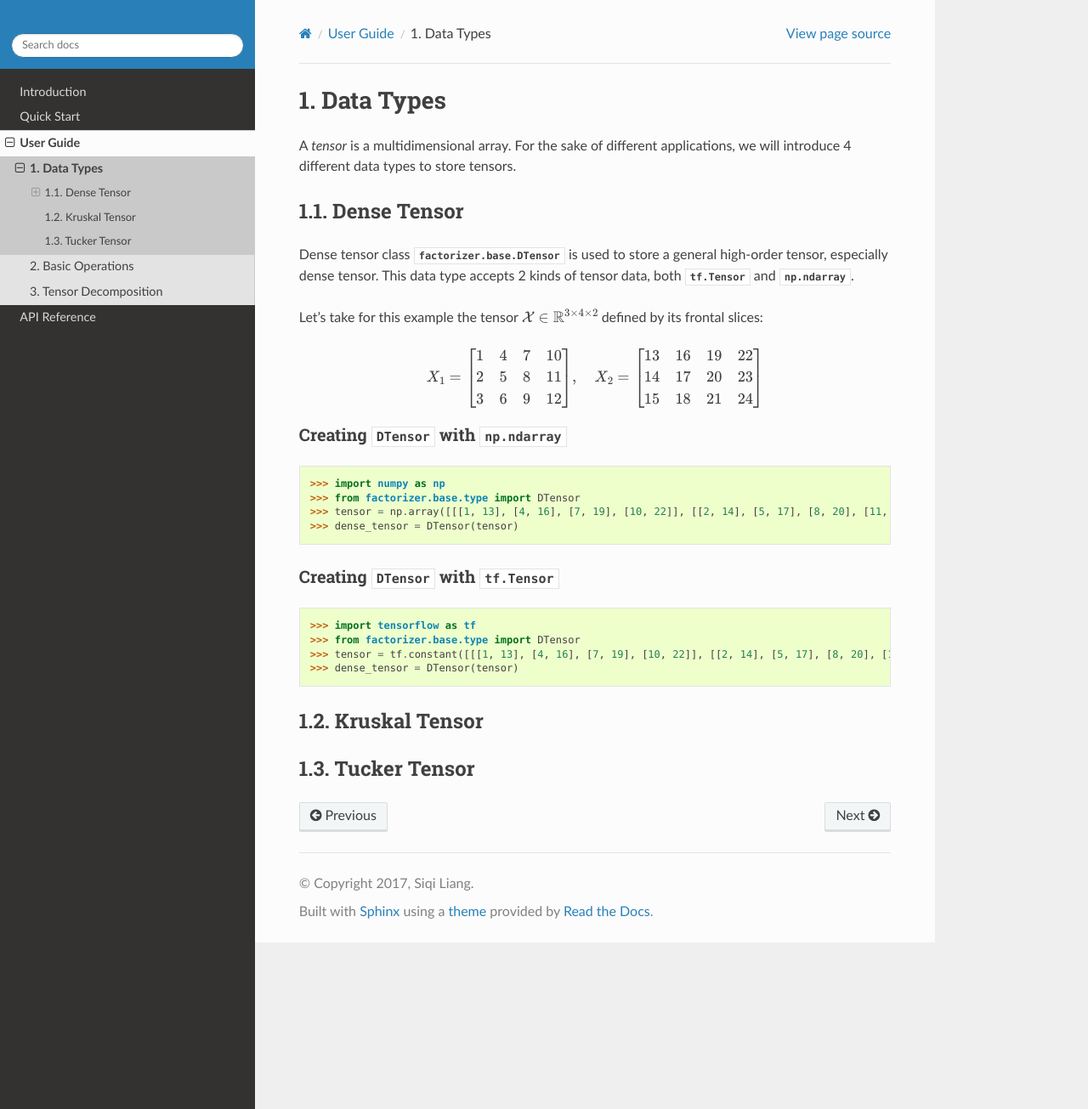
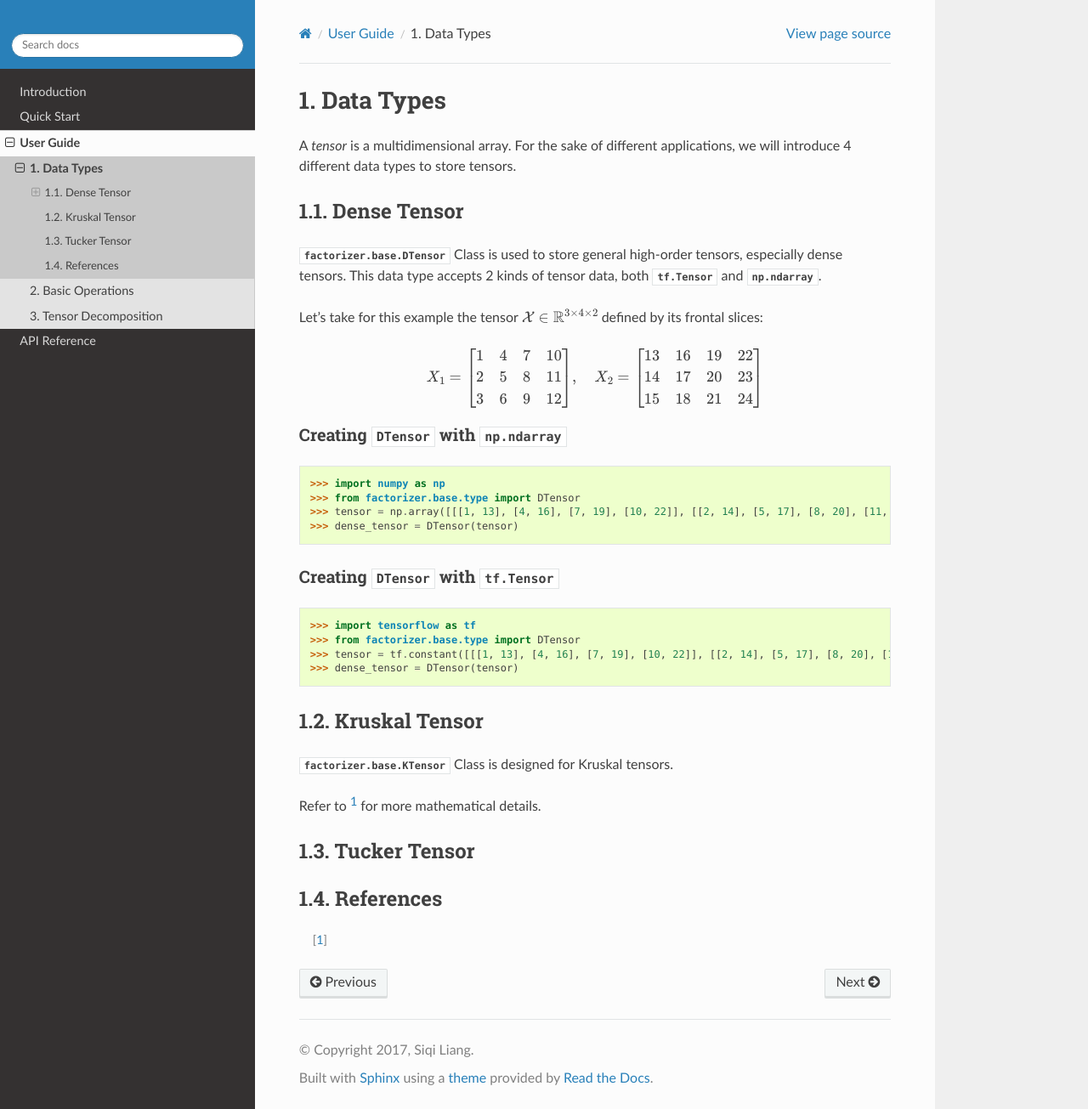
Before and after one commit to Large-Scale-Tensor-Decomposition/TensorD, a Sphinx documentation site: the page built from docs/source/guide_data.rst, in a window 1280 px wide and 1305 px high. Shown: the whole window at 85% size. Built offline with Sphinx 7.4.7 and the Read the Docs theme 2.0.0, drawn with Linux system fonts in a browser that asks for light colours; pages that are not in the unit, such as notebooks, are missing from menus.

```diff
--- a/docs/source/guide_data.rst
+++ b/docs/source/guide_data.rst
@@ -6,7 +6,7 @@
 
 Dense Tensor
 ------------
-Dense tensor class :class:`factorizer.base.DTensor` is used to store a general high-order tensor, especially dense tensor. This data type accepts 2 kinds of tensor data, both :class:`tf.Tensor` and :class:`np.ndarray`.
+:class:`factorizer.base.DTensor` Class is used to store general high-order tensors, especially dense tensors. This data type accepts 2 kinds of tensor data, both :class:`tf.Tensor` and :class:`np.ndarray`.
 
 Let's take for this example the tensor :math:`\mathcal{X} \in \mathbb{R}^{3 \times 4 \times 2}` defined by its frontal slices:
 
@@ -46,8 +46,17 @@
 
 Kruskal Tensor
 --------------
+:class:`factorizer.base.KTensor` Class is designed for Kruskal tensors.
 
+Refer to [1]_ for more mathematical details.
 
 
 Tucker Tensor
 -------------
+
+
+
+
+References
+----------
+.. [1]
```
